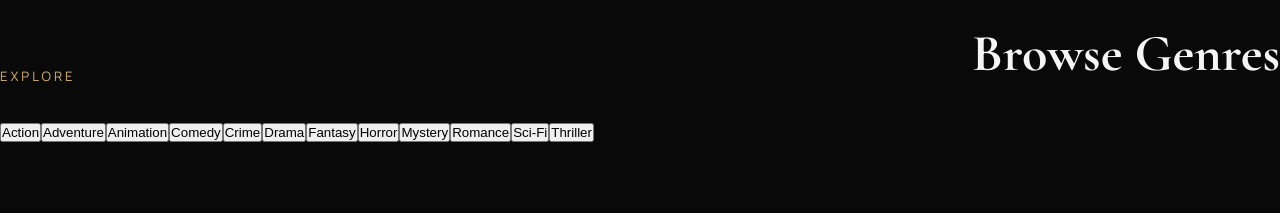
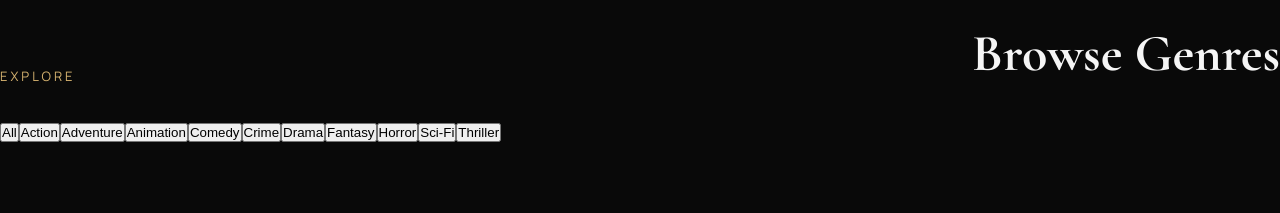
Before and after one commit to anishaa-07/AI_Full-Stack-Projects, a React (Vite) app in the folder MovieVerse/: page / in a window 1280 px wide. Shown: the part 1360-1573 px from the top of the page. Built offline with nearby package versions, Linux system fonts and the light colour scheme; no server answers.

Commit message:
Add genre selection

```diff
--- a/MovieVerse/src/App.jsx
+++ b/MovieVerse/src/App.jsx
@@ -14,6 +14,7 @@ import { getTrendingMovies } from "./services/api";
 function App() {
   const [movies, setMovies] = useState([]);
   const [search, setSearch] = useState("");
+  const [selectedGenre, setSelectedGenre] = useState("All");
 
   useEffect(() => {
     async function loadMovies() {
@@ -29,14 +30,23 @@ function App() {
   }, []);
 
   const filteredMovies = useMemo(() => {
-    return movies.filter((movie) =>
-      movie.title.toLowerCase().includes(search.toLowerCase())
-    );
-  }, [movies, search]);
+    return movies.filter((movie) => {
+      const matchesSearch = movie.title
+        .toLowerCase()
+        .includes(search.toLowerCase());
+
+      // TMDB trending endpoint doesn't include genre names,
+      // so for now the genre filter only highlights the selection.
+      const matchesGenre = selectedGenre === "All";
+
+      return matchesSearch && matchesGenre;
+    });
+  }, [movies, search, selectedGenre]);
 
   return (
     <div className="app">
       <Navbar />
+
       <Hero />
 
       <FeaturedMovie />
@@ -46,7 +56,10 @@ search={search}
         setSearch={setSearch}
       />
 
-<Categories />
+      <Categories
+        selectedGenre={selectedGenre}
+        setSelectedGenre={setSelectedGenre}
+      />
 
       <MovieGrid movies={filteredMovies} />
 
--- a/MovieVerse/src/components/Categories.jsx
+++ b/MovieVerse/src/components/Categories.jsx
@@ -1,29 +1,36 @@
-import genres from "../data/genres";
+const genres = [
+  "All",
+  "Action",
+  "Adventure",
+  "Animation",
+  "Comedy",
+  "Crime",
+  "Drama",
+  "Fantasy",
+  "Horror",
+  "Sci-Fi",
+  "Thriller",
+];
 
-const Categories = () => {
+const Categories = ({ selectedGenre, setSelectedGenre }) => {
   return (
     <section className="categories">
-
       <div className="section-title">
-
         <span>Explore</span>
-
         <h2>Browse Genres</h2>
-
       </div>
 
       <div className="category-container">
-
         {genres.map((genre) => (
-
-          <button key={genre}>
+          <button
+            key={genre}
+            className={selectedGenre === genre ? "active-category" : ""}
+            onClick={() => setSelectedGenre(genre)}
+          >
             {genre}
           </button>
-
         ))}
-
       </div>
-
     </section>
   );
 };
```
Lines whose indentation alone changed are shown as unchanged.
